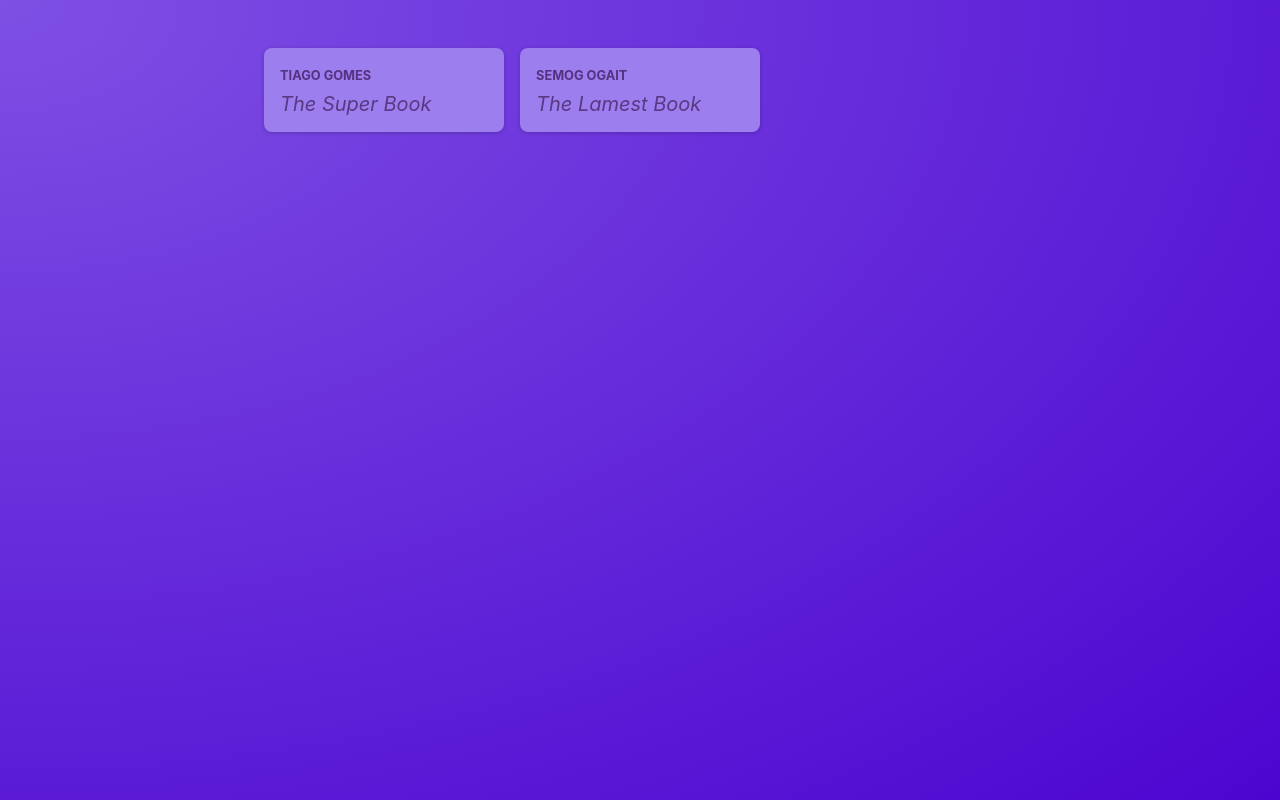
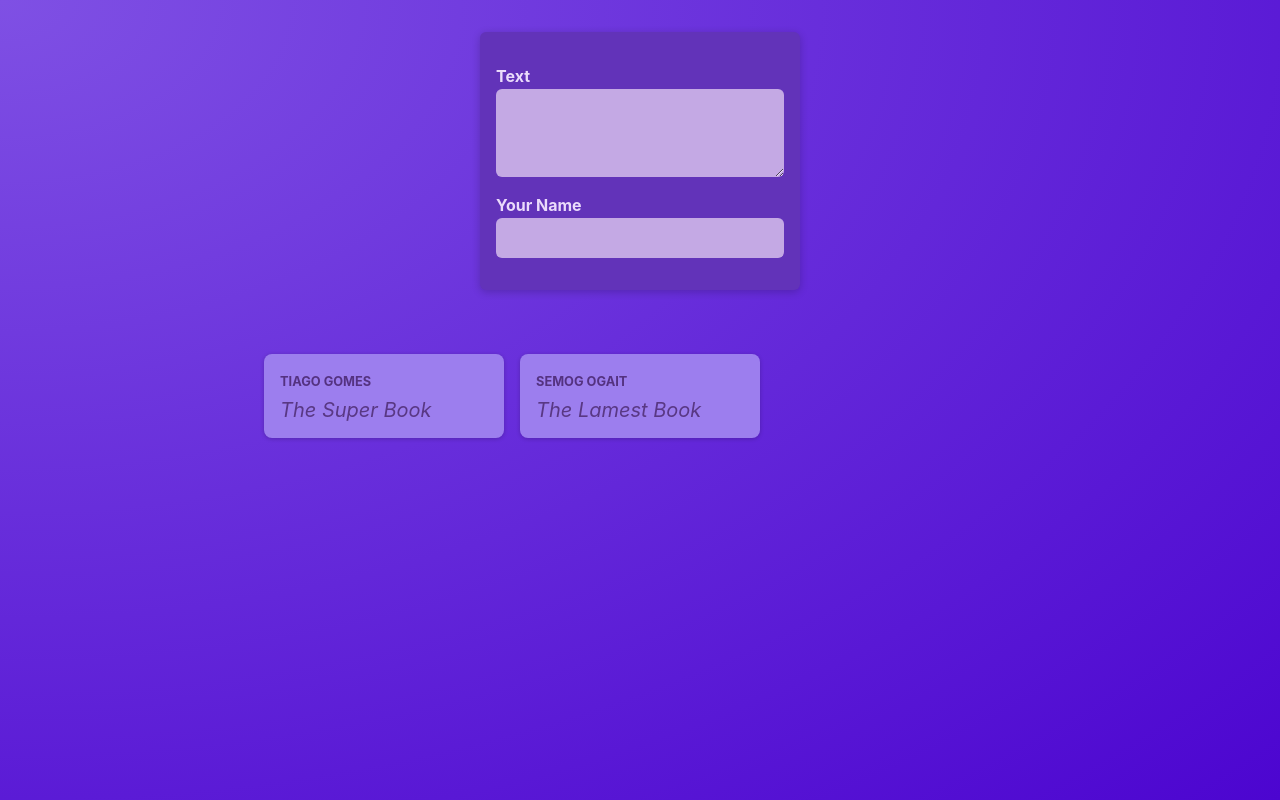
Before and after one commit to Shamoleambo/r-core-features, a React (Create React App) app: page / in a window 1280 px wide. Built offline with nearby package versions, Linux system fonts and the light colour scheme.

Commit message:
add NewPost component to PostsList

```diff
--- a/src/components/PostsList.jsx
+++ b/src/components/PostsList.jsx
@@ -1,12 +1,16 @@
+import NewPost from './NewPost'
 import Post from './Post'
 import classes from './PostsList.module.css'
 
 function PostsList() {
   return (
-    <ul className={classes.posts}>
-      <Post author='Tiago Gomes' content='The Super Book' />
-      <Post author='Semog Ogait' content='The Lamest Book' />
-    </ul>
+    <>
+      <NewPost />
+      <ul className={classes.posts}>
+        <Post author='Tiago Gomes' content='The Super Book' />
+        <Post author='Semog Ogait' content='The Lamest Book' />
+      </ul>
+    </>
   )
 }
 
```
